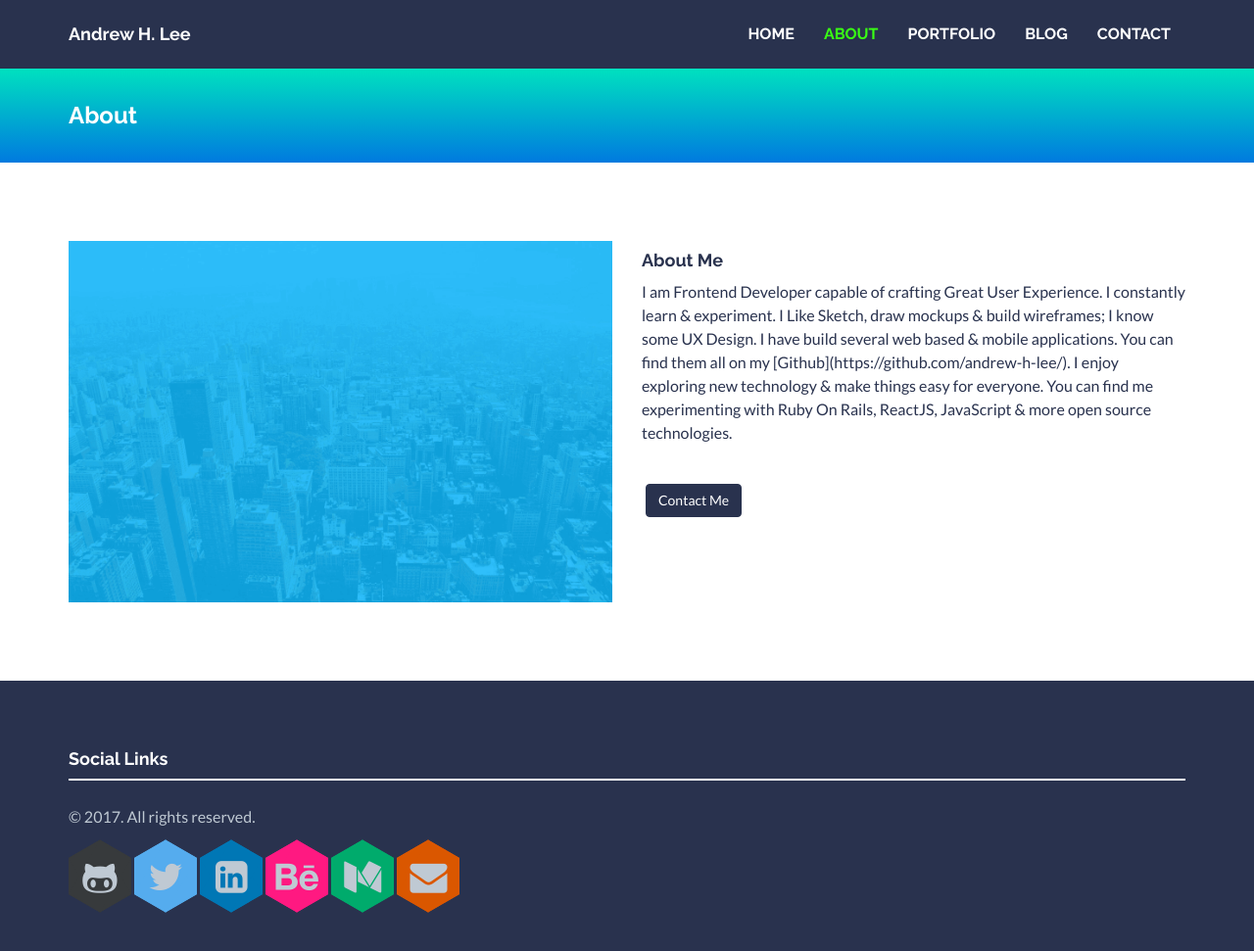
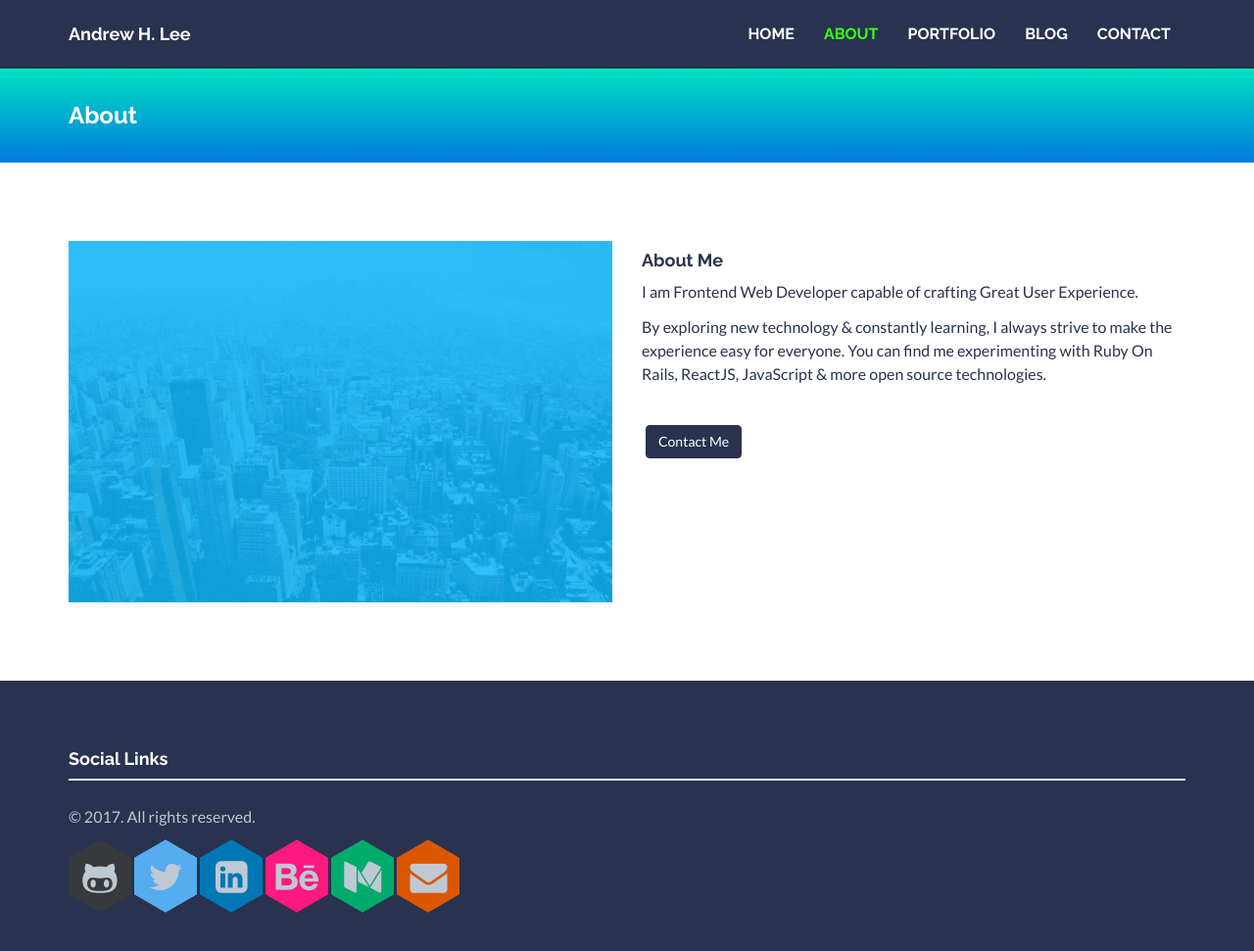
Before and after one commit to andrew-h-lee/andrew-h-lee.github.io, a Jekyll site: the page built from about.html, in a window 1280 px wide and 992 px high. Shown: the top 971 px of the window at 98% size. Built offline with Jekyll 4.4.1, drawn with Linux system fonts in a browser that asks for light colours; nearby versions of some CDN libraries.

Commit message:
Change New About

```diff
--- a/about.html
+++ b/about.html
@@ -12,16 +12,10 @@ permalink: /about/
         <div class="col-lg-6">
             <h4>About Me</h4>
             <p>
-            I am Frontend Developer capable of crafting Great User Experience.
-
-            I constantly learn & experiment.
-
-            I Like Sketch, draw mockups & build wireframes; I know some UX Design.
-
-            I have build several web based & mobile applications. You can find them all on my [Github](https://github.com/andrew-h-lee/).
-
-            I enjoy exploring new technology & make things easy for everyone. You can  find me experimenting with Ruby On Rails, ReactJS, JavaScript & more open source technologies.
-
+            I am Frontend Web Developer capable of crafting Great User Experience.
+            </p>
+            <p>
+            By exploring new technology & constantly learning, I always strive to make the experience easy for everyone. You can find me experimenting with Ruby On Rails, ReactJS, JavaScript & more open source technologies.
             </p>
             <!--<p>
             I write blogs to articulate my thoughts; what's inside my brain.
```
